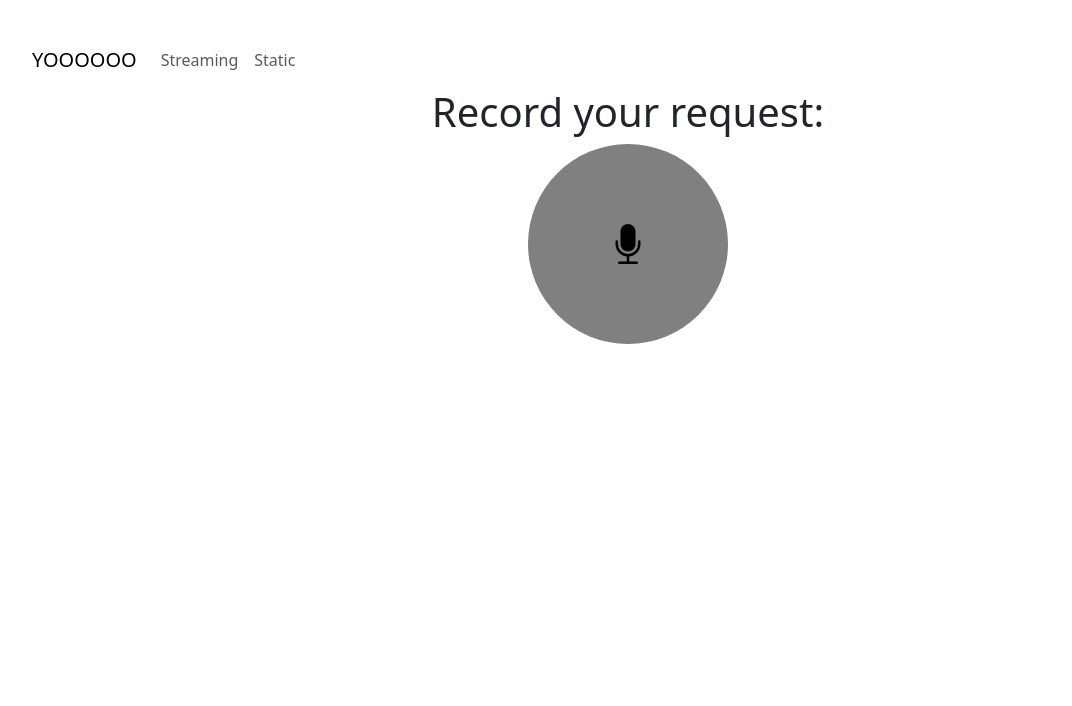
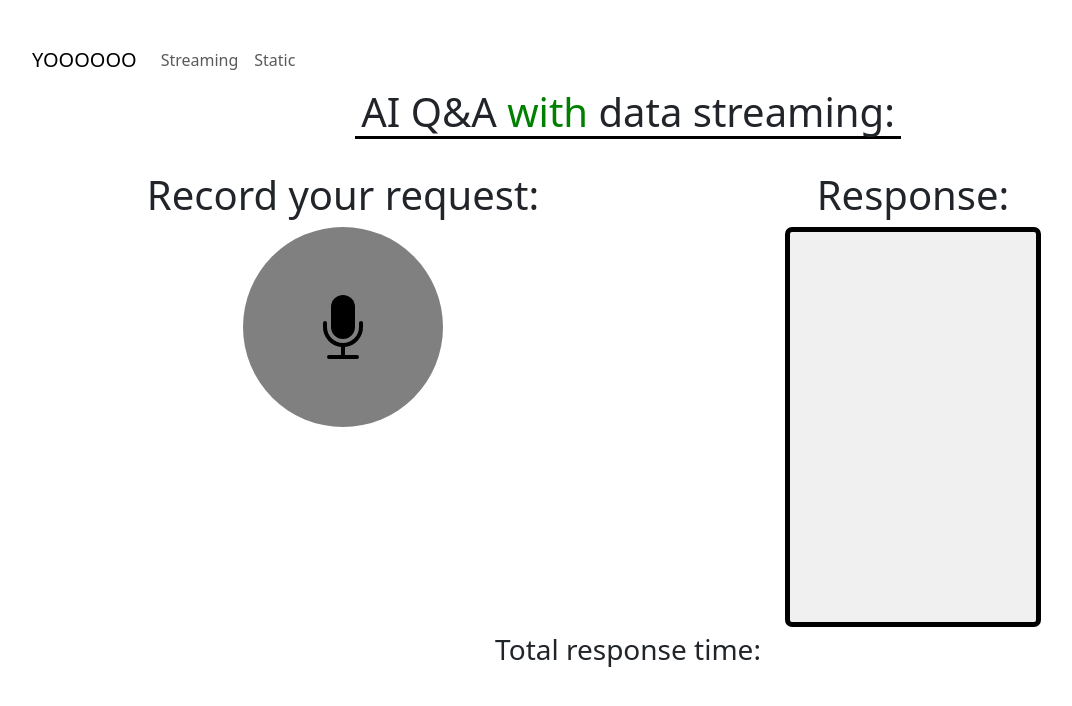
Before and after one commit to paulG1218/streamDemoV2, a React (Vite) app: page /streaming in a window 1280 px wide. Shown: the top 706 px of the page, without its empty margins (12-1084 px from the left). Built offline with nearby package versions, Linux system fonts and the light colour scheme.

Commit message:
fomatted code and finished most of frontend

```diff
--- a/src/css/Streaming.css
+++ b/src/css/Streaming.css
@@ -11,3 +11,26 @@
     width: 200px;
     background-color: red;
 }
+
+.aiResponse {
+    background-color: #f0f0f0;
+    border-radius: 7px;
+    border: 5px solid black;
+    resize: none;
+    width: 20vw;
+    height: 50vh;
+}
+
+.pageHeader {
+    border-bottom: 3px solid black;
+    margin-bottom: 4vh;
+    white-space: nowrap;
+}
+
+.with {
+    color: green;
+}
+
+.without{
+    color: red;
+}
--- a/src/pages/Static.jsx
+++ b/src/pages/Static.jsx
@@ -1,11 +1,69 @@
-import React from 'react'
+import React, { useState } from "react";
+import { BsFillMicFill } from "react-icons/bs";
+import { Container, Row, Col } from "react-bootstrap";
+import { IconContext } from "react-icons";
+import "../css/Streaming.css";
 
 const Static = () => {
+  const [isRecording, setIsRecording] = useState(false);
+
   return (
-    <div>
-      static
-    </div>
-  )
-}
+    <Container>
+      <Row>
+        <Col xs={{ span: 6, offset: 3 }}>
+          <h1 className="pageHeader">
+            AI Q&A <span className="without">without</span> data streaming:
+          </h1>
+        </Col>
+      </Row>
+      <Row>
+        <Col>
+          {isRecording ? (
+            <>
+              <h1>Recording...</h1>
+              <button
+                className="micButtonRecording"
+                onClick={() => setIsRecording(false)}
+              >
+                <IconContext.Provider
+                  value={{ size: "4em", className: "global-class-name" }}
+                >
+                  <div>
+                    <BsFillMicFill />
+                  </div>
+                </IconContext.Provider>
+              </button>
+            </>
+          ) : (
+            <>
+              <h1>Record your request:</h1>
+              <button
+                className="micButton"
+                onClick={() => setIsRecording(true)}
+              >
+                <IconContext.Provider
+                  value={{ size: "4em", className: "global-class-name" }}
+                >
+                  <div>
+                    <BsFillMicFill />
+                  </div>
+                </IconContext.Provider>
+              </button>
+            </>
+          )}
+        </Col>
+        <Col>
+          <h1>Response:</h1>
+          <textarea className="aiResponse"></textarea>
+        </Col>
+      </Row>
+      <Row>
+        <Col>
+          <h3>Total response time:</h3>
+        </Col>
+      </Row>
+    </Container>
+  );
+};
 
-export default Static
+export default Static;
--- a/src/pages/Streaming.jsx
+++ b/src/pages/Streaming.jsx
@@ -1,30 +1,69 @@
-import React, {useState} from 'react'
+import React, { useState } from "react";
 import { BsFillMicFill } from "react-icons/bs";
-import "../css/Streaming.css"
+import { IconContext } from "react-icons";
+import { Container, Row, Col } from "react-bootstrap";
+import "../css/Streaming.css";
 
 const Streaming = () => {
-
-    const [isRecording, setIsRecording] = useState(false)
+  const [isRecording, setIsRecording] = useState(false);
 
   return (
-    <div className='streamPage'>
-        {isRecording ?
+    <Container>
+      <Row>
+        <Col xs={{ span: 6, offset: 3 }}>
+          <h1 className="pageHeader">
+            AI Q&A <span className="with">with</span> data streaming:
+          </h1>
+        </Col>
+      </Row>
+      <Row>
+        <Col>
+          {isRecording ? (
             <>
               <h1>Recording...</h1>
-        <button className='micButtonRecording' onClick={() => setIsRecording(false)}>
-            <h1><BsFillMicFill/></h1>
+              <button
+                className="micButtonRecording"
+                onClick={() => setIsRecording(false)}
+              >
+                <IconContext.Provider
+                  value={{ size: "4em", className: "global-class-name" }}
+                >
+                  <div>
+                    <BsFillMicFill />
+                  </div>
+                </IconContext.Provider>
               </button>
             </>
-        :
+          ) : (
             <>
               <h1>Record your request:</h1>
-        <button className='micButton' onClick={() => setIsRecording(true)}>
-            <h1><BsFillMicFill/></h1>
+              <button
+                className="micButton"
+                onClick={() => setIsRecording(true)}
+              >
+                <IconContext.Provider
+                  value={{ size: "4em", className: "global-class-name" }}
+                >
+                  <div>
+                    <BsFillMicFill />
+                  </div>
+                </IconContext.Provider>
               </button>
             </>
-        }
-    </div>
-  )
-}
+          )}
+        </Col>
+        <Col>
+          <h1>Response:</h1>
+          <textarea className="aiResponse"></textarea>
+        </Col>
+      </Row>
+      <Row>
+        <Col>
+          <h3>Total response time:</h3>
+        </Col>
+      </Row>
+    </Container>
+  );
+};
 
-export default Streaming
+export default Streaming;
```
Also changed, not shown: src/App.jsx (+8 -7 lines), src/Root.jsx (+8 -8 lines), src/components/MenuBar.jsx (+9 -9 lines), src/main.jsx (+8 -8 lines). Lines whose indentation alone changed are shown as unchanged.
